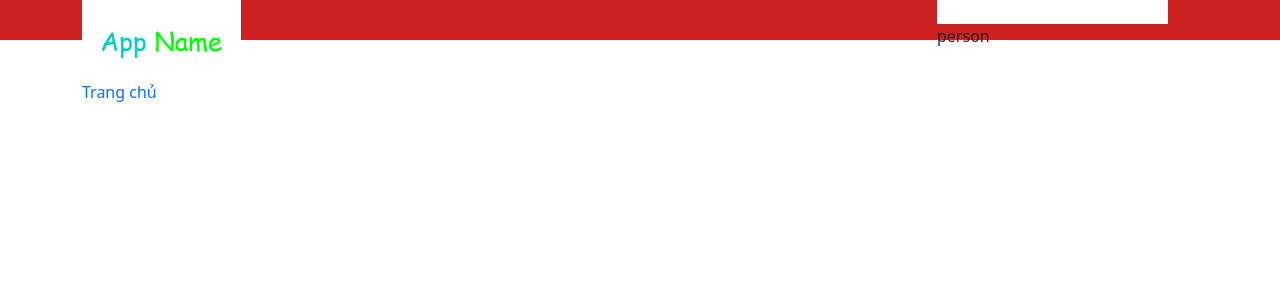
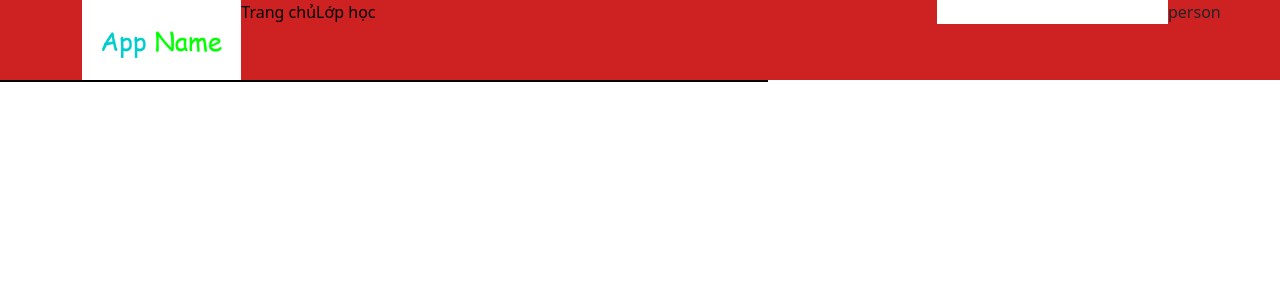
Before and after one commit to kiuen123/online-class, a PHP site: page /demo/index.html in a window 1280 px wide. Shown: the top 300 px of the page. Run offline with PHP 8.4, Linux system fonts and the light colour scheme; some libraries are stand-ins or nearby versions.

Commit message:
fuck my life

```diff
--- a/css/index.css
+++ b/css/index.css
@@ -17,6 +17,7 @@ body {
 
 a {
     text-decoration: none !important;
+    color: #000 !important;
 }
 
 
@@ -24,7 +25,6 @@ a {
 
 .top-nab {
     background-color: #CD2122;
-    height: 5vh;
     display: flex;
 }
 
--- a/demo/index.html
+++ b/demo/index.html
@@ -6,9 +6,8 @@
     <meta name="viewport" content="width=device-width, initial-scale=1.0">
     <title>Online Class</title>
     <meta property="og:image" content="#">
-    <meta name="description" content="test description">
+    <meta name="description" content="miêu tả trang như muốn đấm vào mồm người xem">
     <meta name="author" content="Nguyễn Trung Kiên">
-    <meta name="keywords" content="search">
     <link rel="stylesheet" href="../css/index.css">
     <!-- Bootstrap CSS -->
     <link rel="stylesheet" href="//use.fontawesome.com/releases/v5.0.7/css/all.css">
@@ -22,8 +21,9 @@
         <div class="container">
             <div class="row">
                 <!-- bắt đầu nội dung của nabbar -->
+
                 <!-- logo, home, ... -->
-                <div class="col-md-9">
+                <div class="col-md-9" style="display: flex;">
                     <a href="./index.html">
                         <img src="../resource/image/logo.png" alt="" class="logo">
                     </a>
@@ -33,21 +33,91 @@
                             Trang chủ
                         </div>
                     </a>
+
+                    <a href="#">
+                        <div>
+                            Lớp học
+                        </div>
+                    </a>
                 </div>
-                <!-- thanh tìm kiếm, đăng kí đăng nhập -->
-                <div class="col-md-3">
+
+                <!-- thanh tìm kiếm, đăng kí đăng nhập, ... -->
+                <div class="col-md-3" style="display: flex;">
                     <div class="search-bar">
                         <input type="text">
                         <input type="button" value="">
                     </div>
                     <div>person</div>
                 </div>
+
                 <!-- kết thúc nội dung nabbar -->
             </div>
         </div>
     </div>
     <!-- end nabbar -->
 
+    <!-- slide show -->
+    <div class="slide-show">
+        <div class="container">
+            <div class="row">
+                <!-- bắt đầu nội dung của slide show -->
+
+                <!-- slide trong này -->
+                <div class="col-md-9">
+                    <div class="slide">
+
+                    </div>
+                </div>
+
+                <!-- chưa biết thêm j vào đây -->
+                <div class="col-md-3">
+                    <div class="???">
+
+                    </div>
+                </div>
+
+                <!-- kết thúc nội dung của slide show -->
+            </div>
+        </div>
+    </div>
+    <!-- end slide show -->
+
+    <!-- nội dung chính -->
+    <div class="content">
+        <div class="container">
+            <div class="row">
+                <!-- bắt đầu nôi dung chính -->
+
+                <!-- tin tức -->
+                <div class="col-md-9">
+                    <div class="tintuc">
+
+                    </div>
+                </div>
+
+                <!-- tiêu điểm -->
+                <div class="col-md-3">
+                    <div class="tieudiem">
+
+                    </div>
+                </div>
+
+                <!-- kết thúc nội dung chính -->
+            </div>
+        </div>
+    </div>
+    <!-- end nội dung chính -->
+
+    <!-- thông tin khác -->
+    <div class="thongtinkhac">
+        <div class="container">
+            <div class="row">
+                <!-- các thông tin liêu quan ở trong này VD:fb, youtube,vv -->
+                <!-- chưa biết thêm cái đéo j cả -->
+            </div>
+        </div>
+    </div>
+    <!-- end nội dung khác -->
 
 
     <!-- JavaScript -->
```
